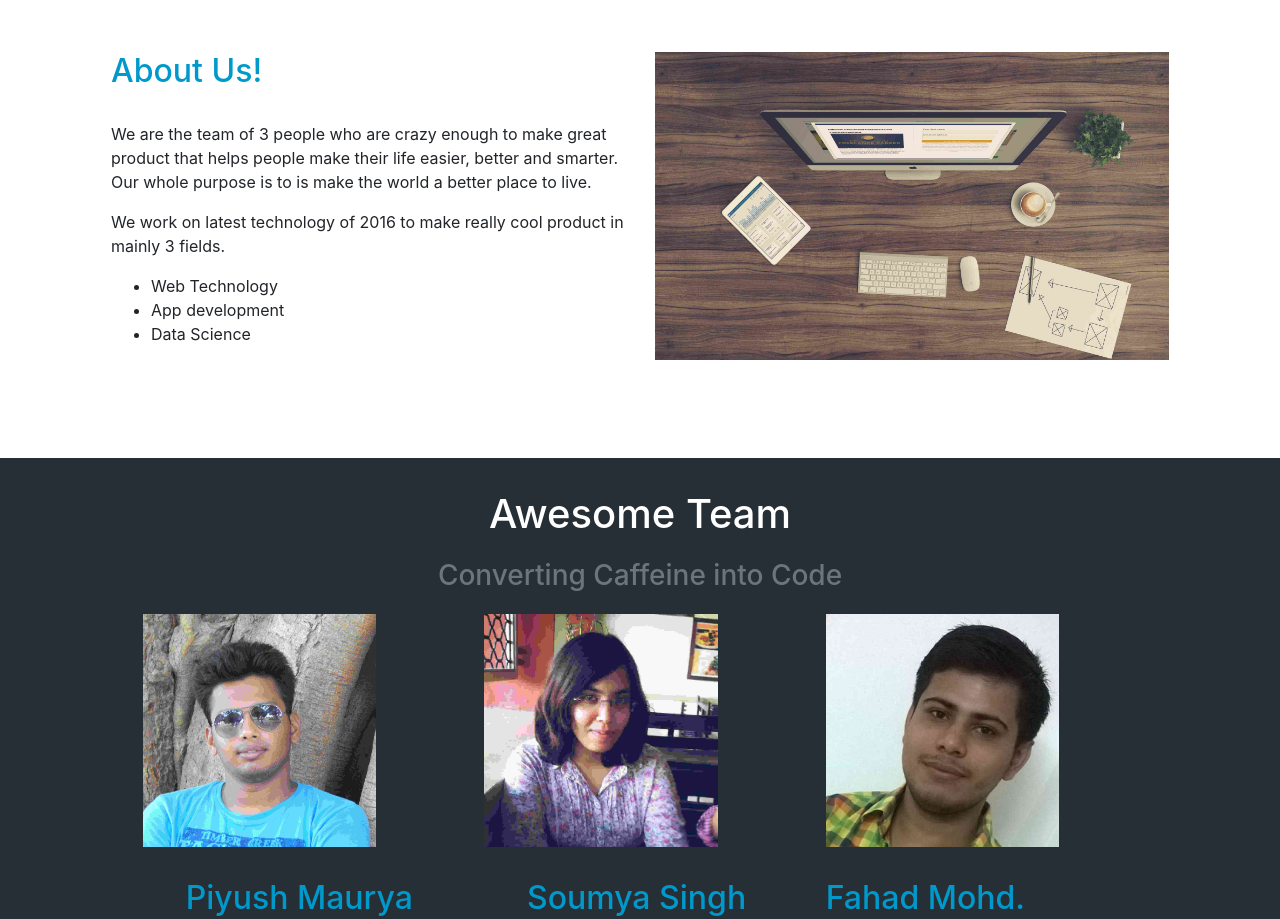
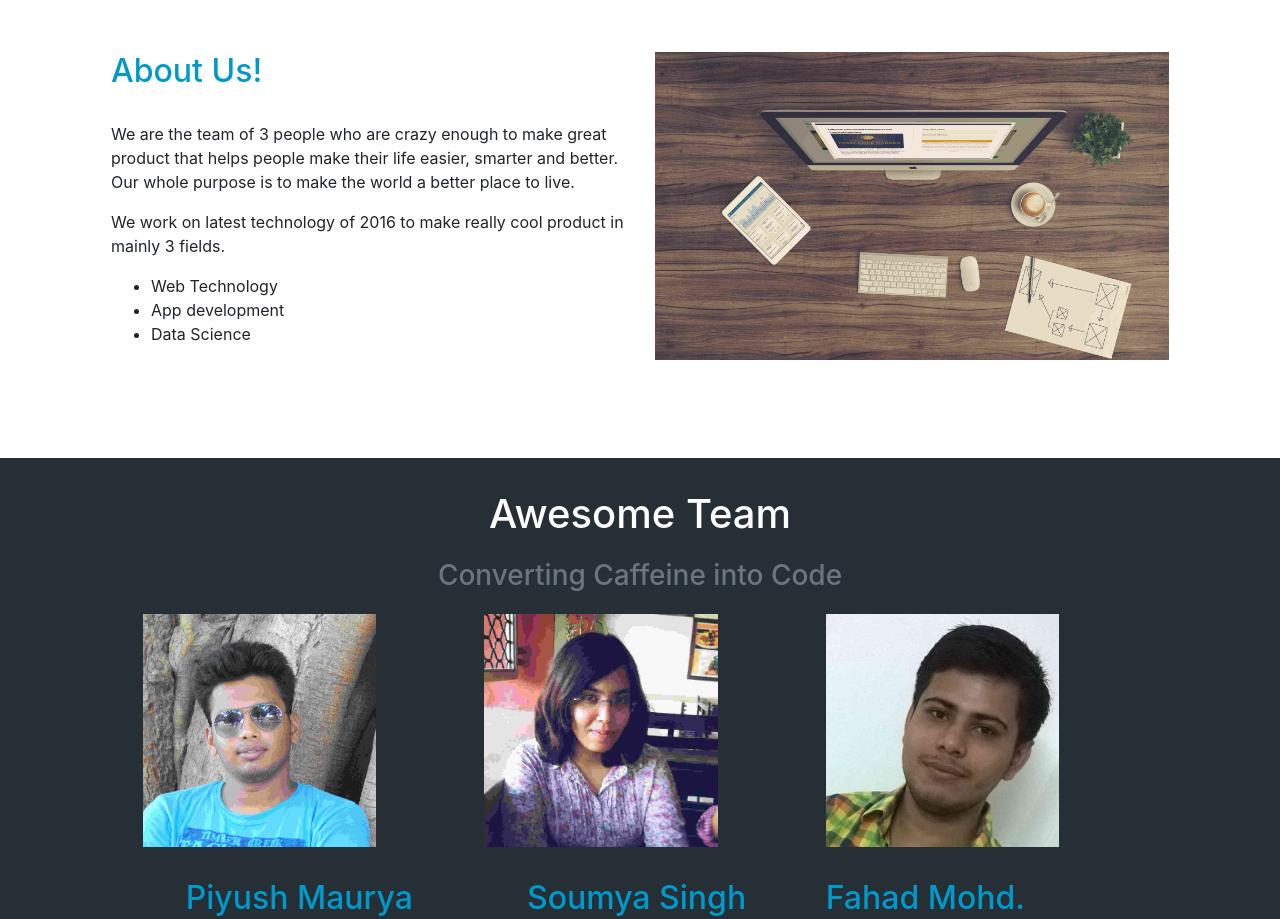
Before and after one commit to piyush-maurya/LandingPage, a plain HTML site: page index.html in a window 1280 px wide. Shown: the part 900-1819 px from the top of the page. Drawn offline with nearby package versions, Linux system fonts and the light colour scheme.

Commit message:
abous us changes

```diff
--- a/index.html
+++ b/index.html
@@ -54,7 +54,7 @@
                 <div class="col-md-6 feature-caption">
                     <h2>About Us!</h2><br>
                     <p>We are the team of 3 people who are crazy enough to make great product that helps people
-                        make their life easier, better and smarter. Our whole purpose is to is make the world a better
+                        make their life easier, smarter and better. Our whole purpose is to make the world a better
                         place to
                         live.
                     </p>
```
